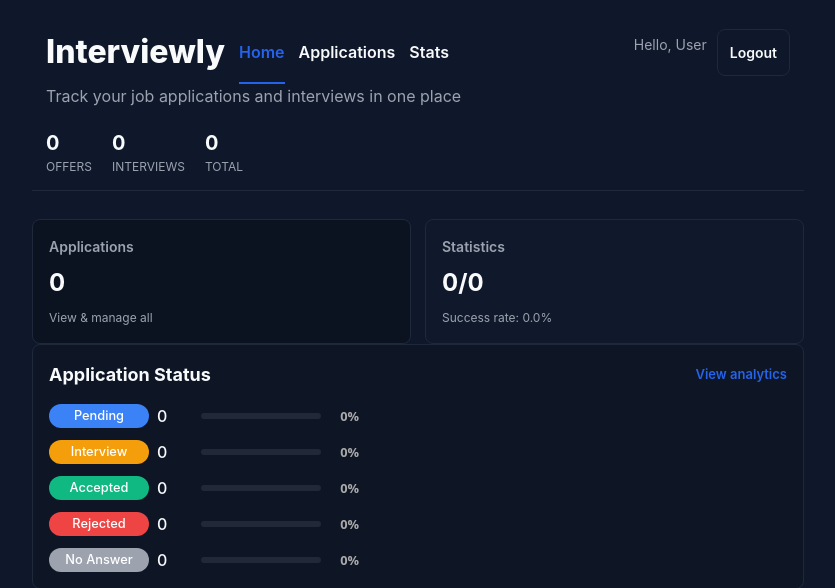
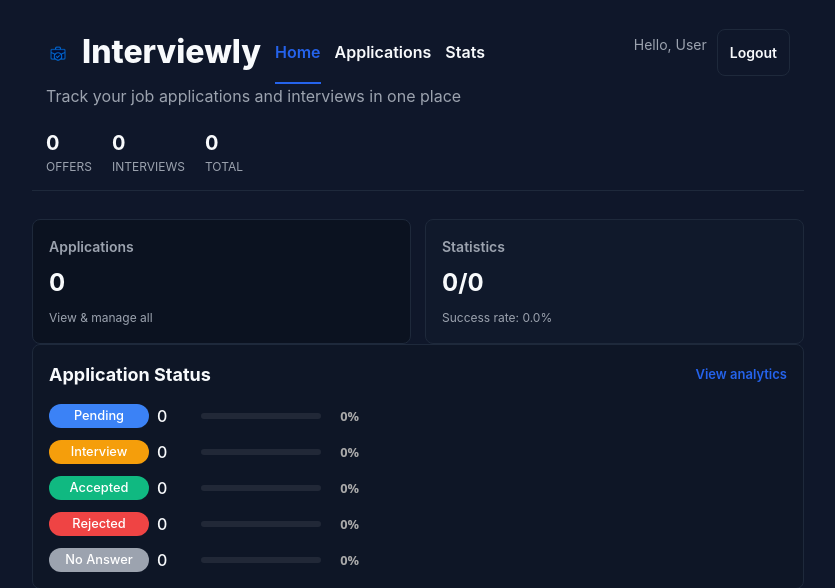
Before and after one commit to JovankaBry/Interviewly, a PHP site: page /index.php in a window 1280 px wide. Shown: the top 588 px of the page, without its empty margins (222-1057 px from the left). Run offline with PHP 8.4, Linux system fonts and the light colour scheme; the visitor is signed in with stand-in values (Sample User, id 1); data that the repository does not hold is empty.

Commit message:
Added & working Icon

```diff
--- a/Code/includes/base.php
+++ b/Code/includes/base.php
@@ -52,10 +52,8 @@ $me  = $_SESSION['user'] ?? null;
 $uid = isset($me['id']) ? (int)$me['id'] : 0;
 
 if ($counts === null || $total === null) {
-  // Only compute if we can scope to a user (logged in)
   $scopedCounts = ['Accepted'=>0,'Interview'=>0,'Pending'=>0,'Rejected'=>0,'No Answer'=>0];
   if ($uid > 0) {
-    // Try to load from DB
     try {
       require_once __DIR__ . '/../api/db.php'; // $pdo
       $stmt = $pdo->prepare("
@@ -70,7 +68,6 @@ if ($counts === null || $total === null) {
         if (isset($scopedCounts[$s])) $scopedCounts[$s] = (int)$r['c'];
       }
     } catch (Throwable $e) {
-      // fall back to zeros; keep site running
       error_log('base.php header counts error: ' . $e->getMessage());
     }
   }
@@ -78,7 +75,6 @@ if ($counts === null || $total === null) {
   $total  = $total  ?? array_sum($scopedCounts);
 }
 
-// Safety: ensure keys exist
 $counts = array_merge(['Accepted'=>0,'Interview'=>0,'Pending'=>0,'Rejected'=>0,'No Answer'=>0], (array)$counts);
 ?>
 <!DOCTYPE html>
@@ -87,6 +83,10 @@ $counts = array_merge(['Accepted'=>0,'Interview'=>0,'Pending'=>0,'Rejected'=>0,'
   <meta charset="UTF-8">
   <meta name="viewport" content="width=device-width, initial-scale=1.0">
   <title><?= htmlspecialchars($title, ENT_QUOTES, 'UTF-8') ?></title>
+
+  <!-- Favicon -->
+  <link rel="icon" type="image/png" href="/static/images/icon2.png">
+
   <link rel="stylesheet" href="/static/css/style.css">
 </head>
 <body>
@@ -94,7 +94,10 @@ $counts = array_merge(['Accepted'=>0,'Interview'=>0,'Pending'=>0,'Rejected'=>0,'
     <header class="combined-header">
       <nav class="main-nav">
         <h1 class="logo">
-          <a href="<?= htmlspecialchars(url_for('home.home')) ?>" style="text-decoration:none;color:inherit">Interviewly</a>
+          <a href="<?= htmlspecialchars(url_for('home.home')) ?>" style="text-decoration:none;color:inherit">
+            <img src="/static/images/icon2.png" alt="Interviewly Logo" style="height:24px;vertical-align:middle;margin-right:5px;">
+            Interviewly
+          </a>
         </h1>
 
         <div class="nav-links">
```
Also changed, not shown: Code/static/images/icon.png (added), Code/static/images/icon2.png (added).
